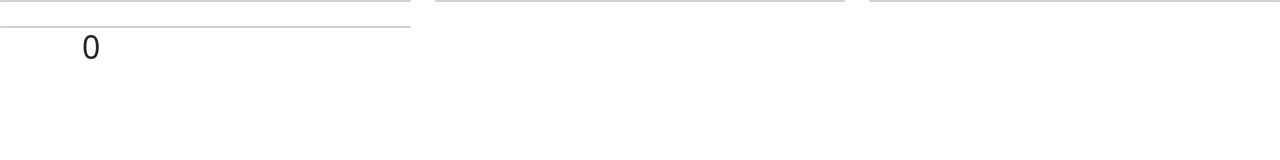
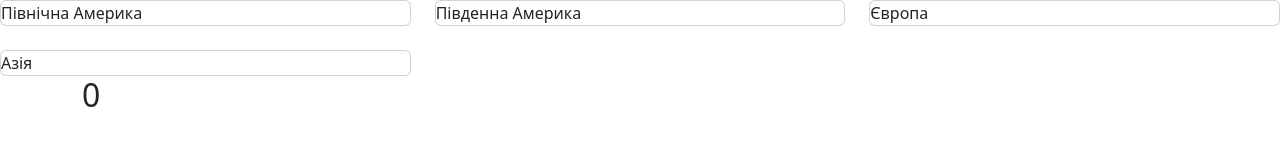
Before and after one commit to VadymMashliuk/SajtNaRender, a website: page public/index.html in a window 1280 px wide. Drawn offline with nearby package versions, Linux system fonts and the light colour scheme; files that its build step writes are made by us from their sources; no server answers.

Commit message:
Материки

```diff
--- a/public/index.html
+++ b/public/index.html
@@ -10,22 +10,22 @@
 <div class="row row-cols-1 row-cols-md-3 g-4">
   <div class="col">
     <div class="card h-100">
-
+        Північна Америка
     </div>
   </div>
   <div class="col">
     <div class="card h-100">
-
+        Південна Америка
     </div>
   </div>
   <div class="col">
     <div class="card h-100">
-
+        Європа
     </div>
   </div>
   <div class="col">
     <div class="card h-100">
-
+        Азія
     </div>
   </div>
 </div>
```
